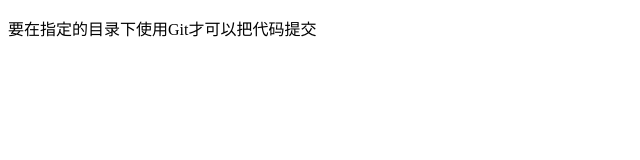
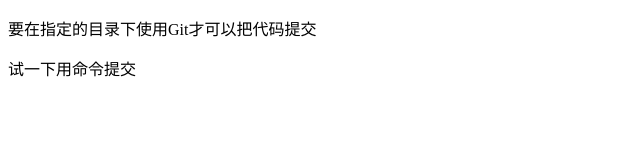
Before and after one commit to 113ck/001, a plain HTML site: page damo/daim/index.html in a window 1280 px wide. Shown: the whole page, without its empty margins (0-640 px from the left). Drawn offline with Linux system fonts and the light colour scheme.

Commit message:
第二次提交

```diff
--- a/damo/daim/index.html
+++ b/damo/daim/index.html
@@ -10,5 +10,8 @@
     <p>
         要在指定的目录下使用Git才可以把代码提交
     </p>
+    <p>
+        试一下用命令提交
+    </p>
 </body>
 </html>
```
Also changed, not shown: 1 other file.
